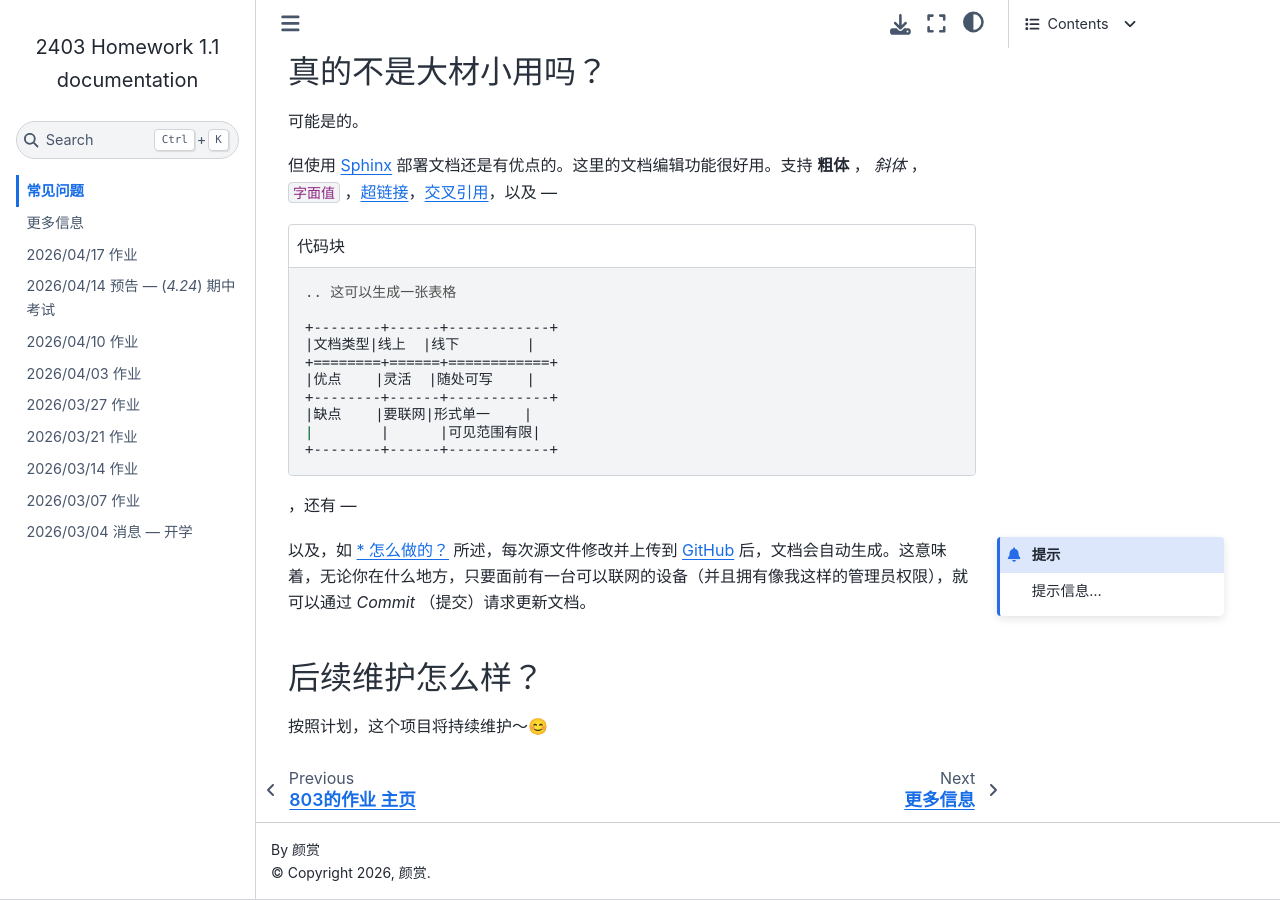
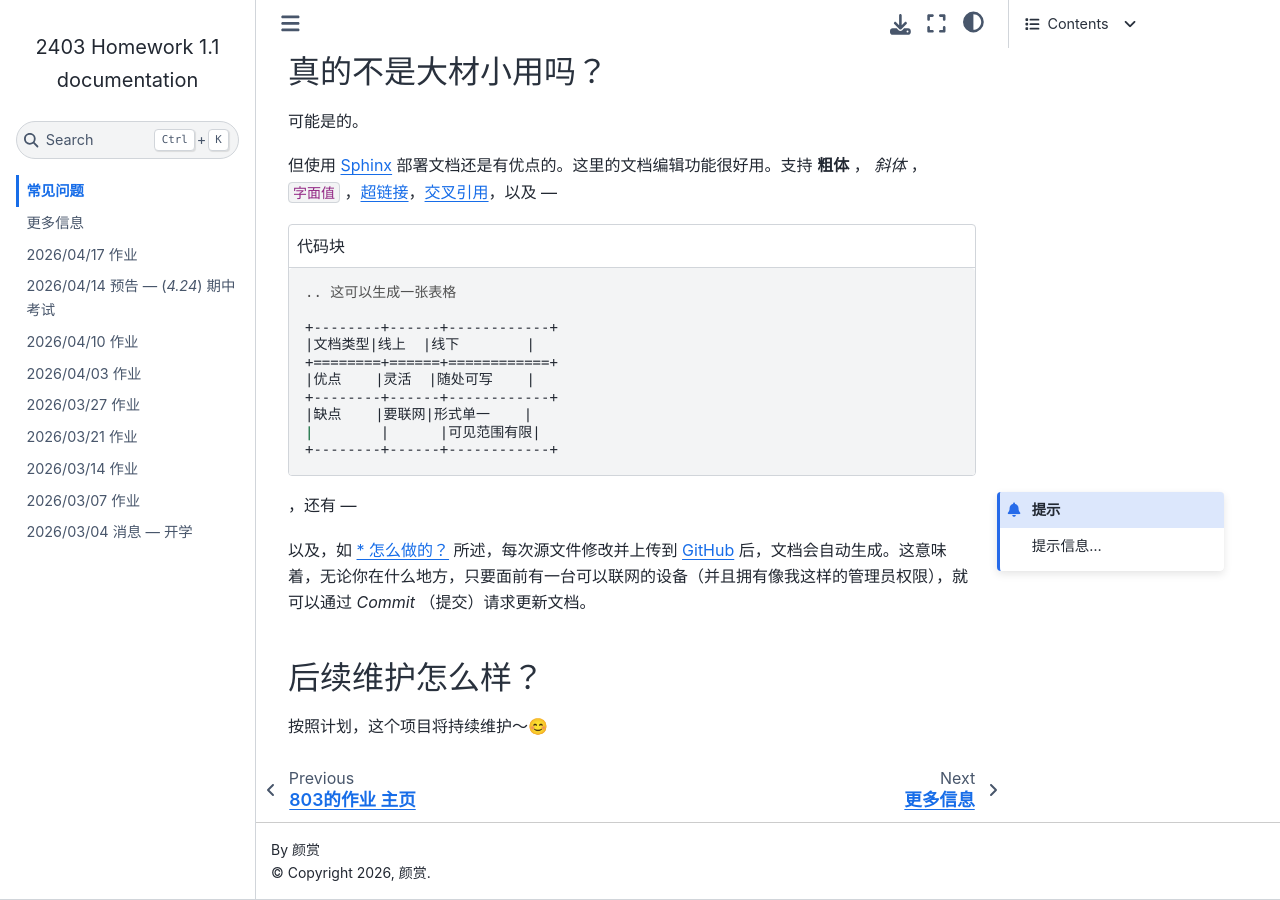
Before and after one commit to Sail-in-1024/2403-Homework, a Sphinx documentation site: the page built from docs/source/faq.rst, in a window 1280 px wide and 900 px high, scrolled down 1157 px. Built offline with Sphinx 7.4.7 and the Sphinx Book theme 1.1.4, drawn with Linux system fonts in a browser that asks for light colours.

Commit message:
更新 faq.rst

```diff
--- a/docs/source/faq.rst
+++ b/docs/source/faq.rst
@@ -68,12 +68,12 @@
    |        |      |可见范围有限|
    +--------+------+------------+
 
-，还有 ---
-
 .. admonition:: 提示
    :class: margin
 
    提示信息...
+
+，还有 ---
 
 以及，如 :ref:`how-to-realize` 所述，每次源文件修改并上传到 `GitHub`_ 后，文档会自动生成。这意味着，无论你在什么地方，只要面前有一台可以联网的设备（并且拥有像我这样的管理员权限），就可以通过 *Commit* （提交）请求更新文档。
 
```
